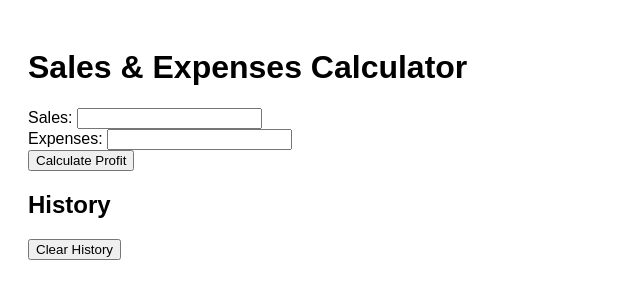
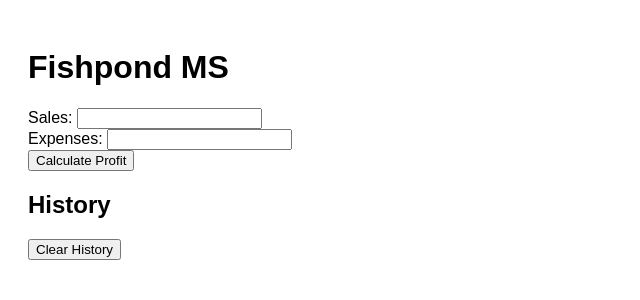
Before and after one commit to ValkyrieLim-dev/sales-expenses, a React (Create React App) app: page / in a window 1280 px wide. Shown: the top 300 px of the page, without its empty margins (0-640 px from the left). Built offline with nearby package versions, Linux system fonts and the light colour scheme.

Commit message:
update 3

```diff
--- a/public/index.html
+++ b/public/index.html
@@ -9,7 +9,7 @@
       name="description"
       content="Web app for tracking sales and expenses"
     />
-    <title>Sales & Expenses App</title>
+    <title>Fishpond MS</title>
   </head>
   <body>
     <noscript>You need to enable JavaScript to run this app.</noscript>
--- a/src/App.js
+++ b/src/App.js
@@ -24,7 +24,7 @@ function App() {
 
   return (
     <div style={{ padding: "20px", fontFamily: "Arial" }}>
-      <h1>Sales & Expenses Calculator</h1>
+      <h1>Fishpond MS</h1>
 
       <div>
         <label>Sales: </label>
```
